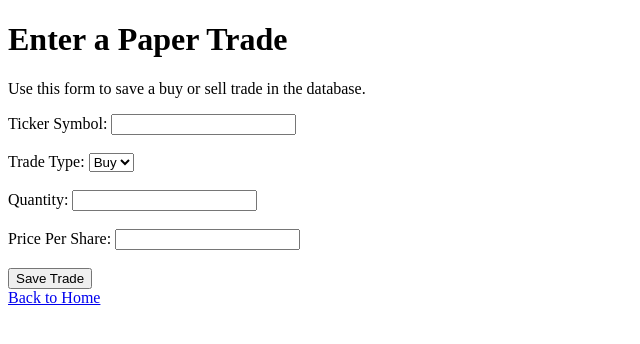
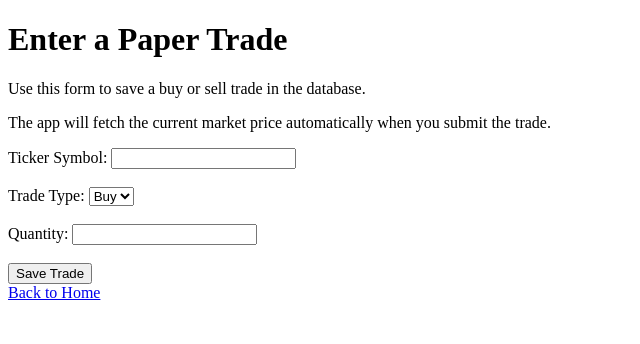
Before and after one commit to noahstephenson/Paper-Trading-App, a Django app: page /trade/new/ in a window 1280 px wide. Shown: the top 344 px of the page, without its empty margins (0-640 px from the left). Run offline with Django 5.2, Linux system fonts and the light colour scheme.

Commit message:
Improve trade flow and portfolio summary

```diff
--- a/trading/templates/trading/search.html
+++ b/trading/templates/trading/search.html
@@ -24,5 +24,7 @@
 {% if error_message %}
     <p>{{ error_message }}</p>
 {% endif %}
+
+<a href="/">Back to Home</a>
 </body>
 </html>
--- a/trading/templates/trading/trade_form.html
+++ b/trading/templates/trading/trade_form.html
@@ -7,6 +7,7 @@
 <body>
     <h1>Enter a Paper Trade</h1>
     <p>Use this form to save a buy or sell trade in the database.</p>
+    <p>The app will fetch the current market price automatically when you submit the trade.</p>
 
     <form method="post">
         <!-- Django requires a CSRF token for POST forms. -->
@@ -27,10 +28,6 @@
         <input type="number" id="quantity" name="quantity" value="{{ quantity }}">
         <br><br>
 
-        <label for="price">Price Per Share:</label>
-        <input type="text" id="price" name="price" value="{{ price }}">
-        <br><br>
-
         <button type="submit">Save Trade</button>
     </form>
 
--- a/trading/views.py
+++ b/trading/views.py
@@ -1,6 +1,6 @@
-from decimal import Decimal, InvalidOperation
+from decimal import Decimal
 
-from django.shortcuts import render
+from django.shortcuts import redirect, render
 import yfinance as yf
 
 from .models import Trade
@@ -23,13 +23,16 @@ def search(request):
         ticker = request.GET['ticker'].strip().upper()
 
         if ticker:
-            stock = yf.Ticker(ticker)
-            data = stock.history(period='1d')
+            try:
+                stock = yf.Ticker(ticker)
+                data = stock.history(period='1d')
 
-            if not data.empty:
-                price = data['Close'].iloc[-1]
-            else:
-                error_message = 'No stock data was found for that ticker.'
+                if not data.empty:
+                    price = round(float(data['Close'].iloc[-1]), 2)
+                else:
+                    error_message = 'No stock data was found for that ticker.'
+            except Exception:
+                error_message = 'Could not fetch stock data right now.'
         else:
             error_message = 'Please enter a ticker symbol.'
 
@@ -42,10 +45,11 @@ def search(request):
 
 def create_trade(request):
     """Show a simple form and save a paper trade."""
+    # Start the paper trading account with a simple fixed cash amount.
+    starting_cash = Decimal('10000.00')
     ticker = ''
     trade_type = 'BUY'
     quantity = ''
-    price = ''
     success_message = None
     error_message = None
 
@@ -54,47 +58,75 @@ def create_trade(request):
         ticker = request.POST.get('ticker', '').strip().upper()
         trade_type = request.POST.get('trade_type', 'BUY')
         quantity = request.POST.get('quantity', '').strip()
-        price = request.POST.get('price', '').strip()
 
         # Make sure the form is filled in before we try to save.
-        if ticker and trade_type and quantity and price:
+        if ticker and trade_type and quantity:
             try:
                 quantity_value = int(quantity)
-                price_value = Decimal(price)
 
-                if quantity_value > 0 and price_value > 0:
-                    # Count current shares for this ticker before saving a sell.
-                    current_shares = 0
-                    existing_trades = Trade.objects.filter(ticker=ticker)
+                if quantity_value > 0:
+                    # Fetch the current market price automatically for the trade.
+                    price_value = None
 
-                    for trade in existing_trades:
-                        if trade.trade_type == 'BUY':
-                            current_shares += trade.quantity
-                        elif trade.trade_type == 'SELL':
-                            current_shares -= trade.quantity
+                    try:
+                        stock = yf.Ticker(ticker)
+                        data = stock.history(period='1d')
 
-                    # Block sells that are larger than the shares owned.
-                    if trade_type == 'SELL' and quantity_value > current_shares:
-                        error_message = 'You cannot sell more shares than you currently own.'
-                    else:
-                        # Save one row in the Trade table.
-                        Trade.objects.create(
-                            ticker=ticker,
-                            trade_type=trade_type,
-                            quantity=quantity_value,
-                            price=price_value,
-                        )
-                        success_message = 'Trade saved successfully.'
+                        if not data.empty:
+                            latest_price = round(float(data['Close'].iloc[-1]), 2)
+                            price_value = Decimal(str(latest_price))
+                        else:
+                            error_message = 'Could not fetch a current price for that ticker.'
+                    except Exception:
+                        error_message = 'Could not fetch a current price right now.'
 
-                        # Clear the form after a successful save.
-                        ticker = ''
-                        trade_type = 'BUY'
-                        quantity = ''
-                        price = ''
+                    if price_value is not None:
+                        # Work out the current cash balance before saving a new trade.
+                        cash_balance = starting_cash
+                        all_trades = Trade.objects.all()
+
+                        for trade in all_trades:
+                            trade_total = trade.quantity * trade.price
+
+                            if trade.trade_type == 'BUY':
+                                cash_balance -= trade_total
+                            elif trade.trade_type == 'SELL':
+                                cash_balance += trade_total
+
+                        # Count current shares for this ticker before saving a sell.
+                        current_shares = 0
+                        existing_trades = Trade.objects.filter(ticker=ticker)
+
+                        for trade in existing_trades:
+                            if trade.trade_type == 'BUY':
+                                current_shares += trade.quantity
+                            elif trade.trade_type == 'SELL':
+                                current_shares -= trade.quantity
+
+                        # Block sells that are larger than the shares owned.
+                        if trade_type == 'SELL' and quantity_value > current_shares:
+                            error_message = 'You cannot sell more shares than you currently own.'
+                        # Block buys that cost more cash than is available.
+                        elif trade_type == 'BUY' and (quantity_value * price_value) > cash_balance:
+                            error_message = 'You do not have enough cash to make that purchase.'
+                        else:
+                            # Save one row in the Trade table using the fetched price.
+                            Trade.objects.create(
+                                ticker=ticker,
+                                trade_type=trade_type,
+                                quantity=quantity_value,
+                                price=price_value,
+                            )
+                            success_message = f'Trade saved successfully at ${price_value} per share.'
+
+                            # Clear the form after a successful save.
+                            ticker = ''
+                            trade_type = 'BUY'
+                            quantity = ''
                 else:
-                    error_message = 'Quantity and price must be greater than zero.'
-            except (ValueError, InvalidOperation):
-                error_message = 'Enter a valid quantity and price.'
+                    error_message = 'Quantity must be greater than zero.'
+            except ValueError:
+                error_message = 'Enter a valid quantity.'
         else:
             error_message = 'Please fill in every field.'
 
@@ -102,7 +134,6 @@ def create_trade(request):
         'ticker': ticker,
         'trade_type': trade_type,
         'quantity': quantity,
-        'price': price,
         'success_message': success_message,
         'error_message': error_message,
     })
@@ -120,19 +151,30 @@ def trade_history(request):
 
 def portfolio(request):
     """Show current holdings based on saved trades."""
+    # Show a simple message after clearing trades.
+    trades_cleared = request.GET.get('demo') == 'cleared'
     # Start with all saved trades in the database.
     trades = Trade.objects.order_by('ticker', 'created_at')
     holdings = {}
+    # Give the paper trading account a simple starting cash amount.
+    starting_cash = Decimal('10000.00')
+    cash_balance = starting_cash
+    total_holdings_value = Decimal('0.00')
 
     # Go through each trade and update the running share total.
     for trade in trades:
         if trade.ticker not in holdings:
             holdings[trade.ticker] = 0
 
+        # Calculate how much money this trade changes in the account.
+        trade_total = trade.quantity * trade.price
+
         if trade.trade_type == 'BUY':
             holdings[trade.ticker] += trade.quantity
+            cash_balance -= trade_total
         elif trade.trade_type == 'SELL':
             holdings[trade.ticker] -= trade.quantity
+            cash_balance += trade_total
 
     # Convert the dictionary into a list the template can loop through.
     portfolio_rows = []
@@ -148,8 +190,10 @@ def portfolio(request):
                 data = stock.history(period='1d')
 
                 if not data.empty:
-                    current_price = round(float(data['Close'].iloc[-1]), 2)
-                    total_value = round(shares * current_price, 2)
+                    latest_price = round(float(data['Close'].iloc[-1]), 2)
+                    current_price = Decimal(str(latest_price))
+                    total_value = shares * current_price
+                    total_holdings_value += total_value
             except Exception:
                 # Keep the page working even if price data is unavailable.
                 current_price = None
@@ -162,6 +206,24 @@ def portfolio(request):
                 'total_value': total_value,
             })
 
+    # Total account value is the cash plus the current holdings value.
+    total_account_value = cash_balance + total_holdings_value
+
     return render(request, 'trading/portfolio.html', {
         'portfolio_rows': portfolio_rows,
+        'starting_cash': starting_cash,
+        'cash_balance': cash_balance,
+        'total_holdings_value': total_holdings_value,
+        'total_account_value': total_account_value,
+        'trades_cleared': trades_cleared,
     })
+
+
+def clear_trades(request):
+    """Delete all trades so the app returns to an empty state."""
+    if request.method == 'POST':
+        # Remove all saved trades from the database.
+        Trade.objects.all().delete()
+        return redirect('/portfolio/?demo=cleared')
+
+    return redirect('trading:index')
```
Also changed, not shown: trading/templates/trading/portfolio.html (+11 -2 lines).
